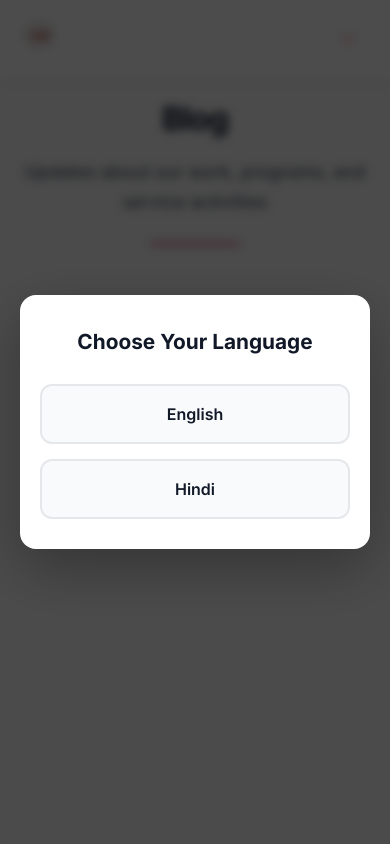
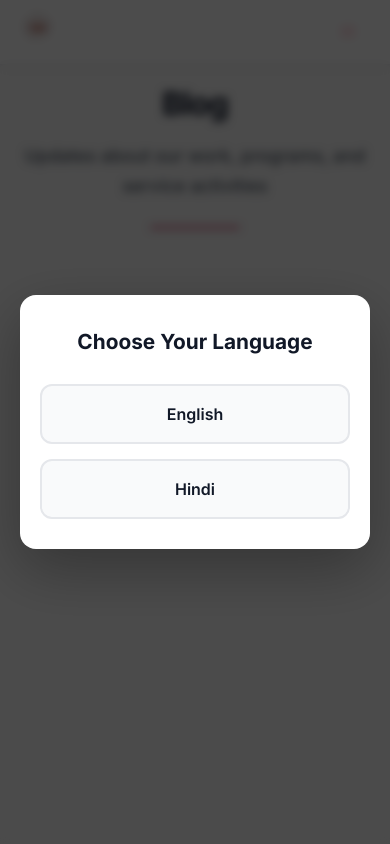
Before and after one commit to RaghavKothari1111/SantBhagatRam, a Flask app: page /blog in a window 390 px wide. Run offline with Flask 3, Linux system fonts and the light colour scheme.

Commit message:
reduced navbar size

```diff
--- a/static/css/header.css
+++ b/static/css/header.css
@@ -623,9 +623,10 @@ body.lang-hindi [class*="drop-down-menu-"] a {
 /* Responsive Header */
 @media (max-width: 768px) {
     .navbar {
-        padding: 16px 20px;
+        padding: 10px 20px;
         width: 100%;
         max-width: 100%;
+        --navbar-height: 60px;
     }
 
     .logo {
@@ -635,11 +636,11 @@ body.lang-hindi [class*="drop-down-menu-"] a {
     }
 
     .logo a {
-        font-size: 22px;
+        font-size: 20px;
     }
 
     .logo-img {
-        height: 40px;
+        height: 36px;
     }
 
     .nav-content {
```
